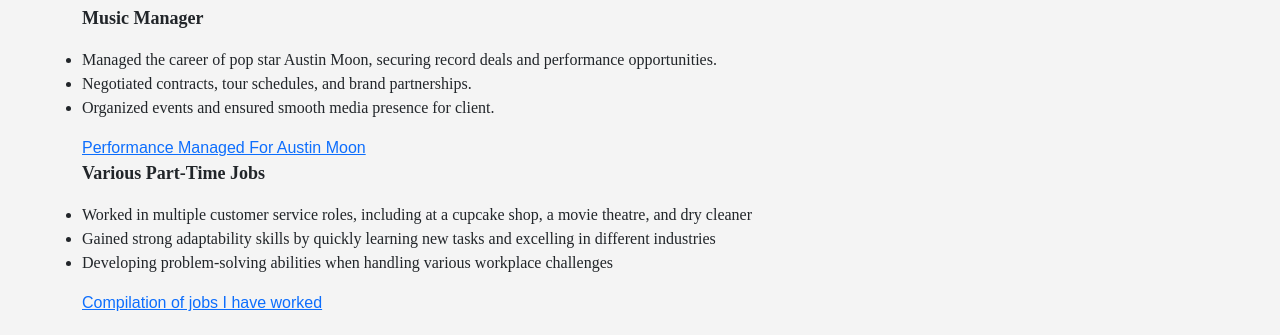
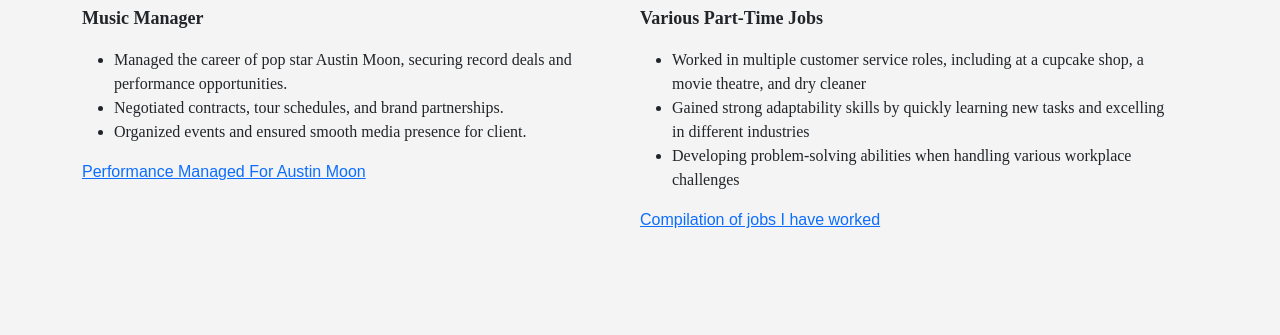
Before and after one commit to ejk7770/Resume, a plain HTML site: page index.html in a window 1280 px wide. Shown: the part 526-861 px from the top of the page. After the commit the page ends 800 px from the top, so only its background shows below. Drawn offline with nearby package versions, Linux system fonts and the light colour scheme.

Commit message:
Add files via upload

```diff
--- a/index.html
+++ b/index.html
@@ -53,7 +53,10 @@
     </ul>
 
     <h2>Experience</h2>
-    <p><strong>Music Manager </strong></p>
+    <div class='row'>
+<div class='col-md-6'>
+
+<p><strong>Music Manager </strong></p>
     <ul>
         <li>Managed the career of pop star Austin Moon, securing record deals and performance opportunities.</li>
         <li>Negotiated contracts, tour schedules, and brand partnerships.</li>
@@ -61,7 +64,11 @@
     </ul>
     <a href="https://www.youtube.com/watch?v=84AAcozi4V8" target="_blank">Performance Managed For Austin Moon</a>
 
-    <p><strong>Various Part-Time Jobs</strong></p>
+
+</div> <!-----end music manager left column---->
+
+<div class='col-md-6'>
+<p><strong>Various Part-Time Jobs</strong></p>
     <ul>
         <li>Worked in multiple customer service roles, including at a cupcake shop, a movie theatre, and dry cleaner</li>
         <li>Gained strong adaptability skills by quickly learning new tasks and excelling in different industries</li>
@@ -70,6 +77,10 @@
 
     <a href="http://youtube.com/watch?v=P5ewlfhrXts" target="_blank">Compilation of jobs I have worked</a>
 
+
+</div> <!----end part time----->
+</div> <!-----end experience portion----->
+
 </body>
 
 
```
